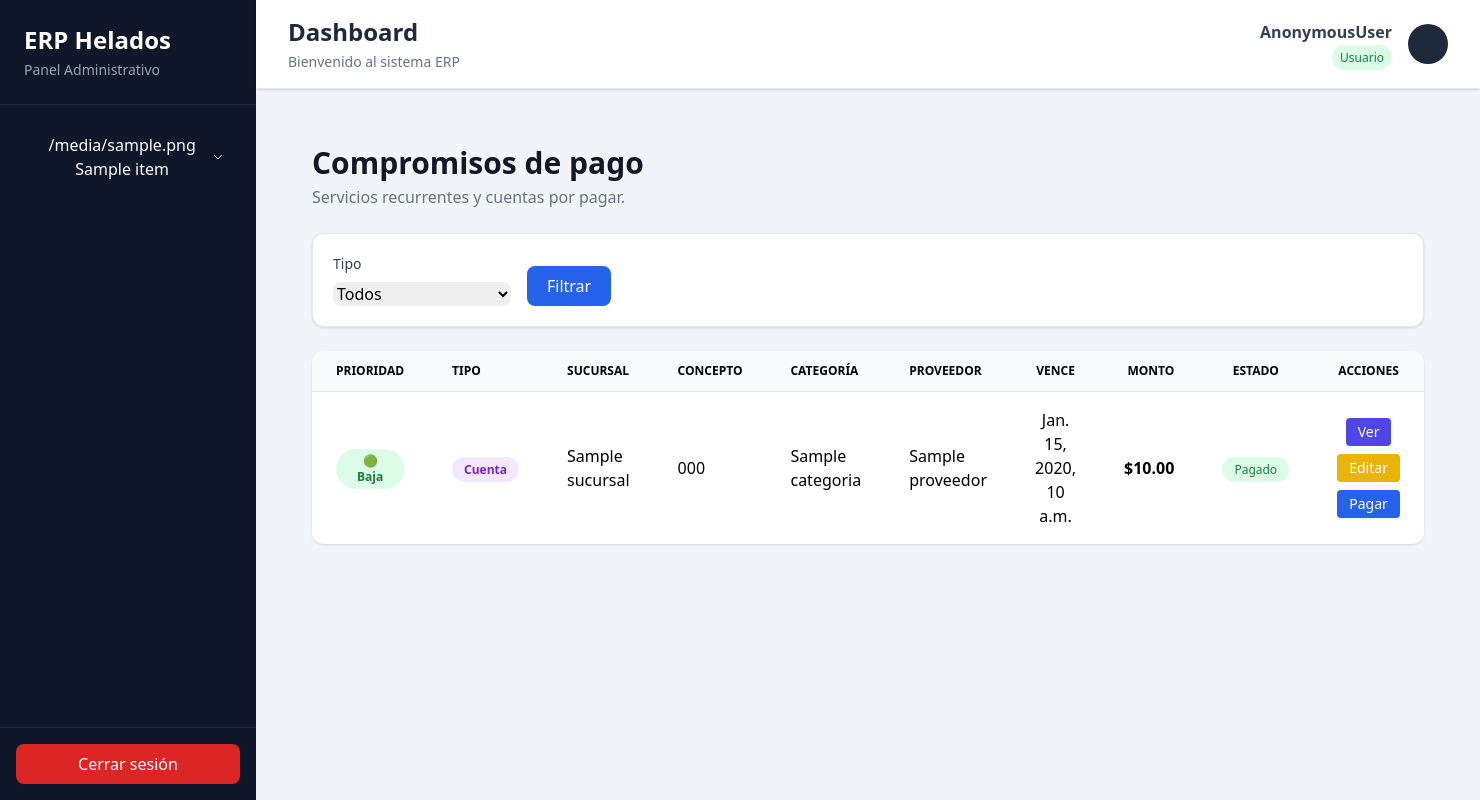
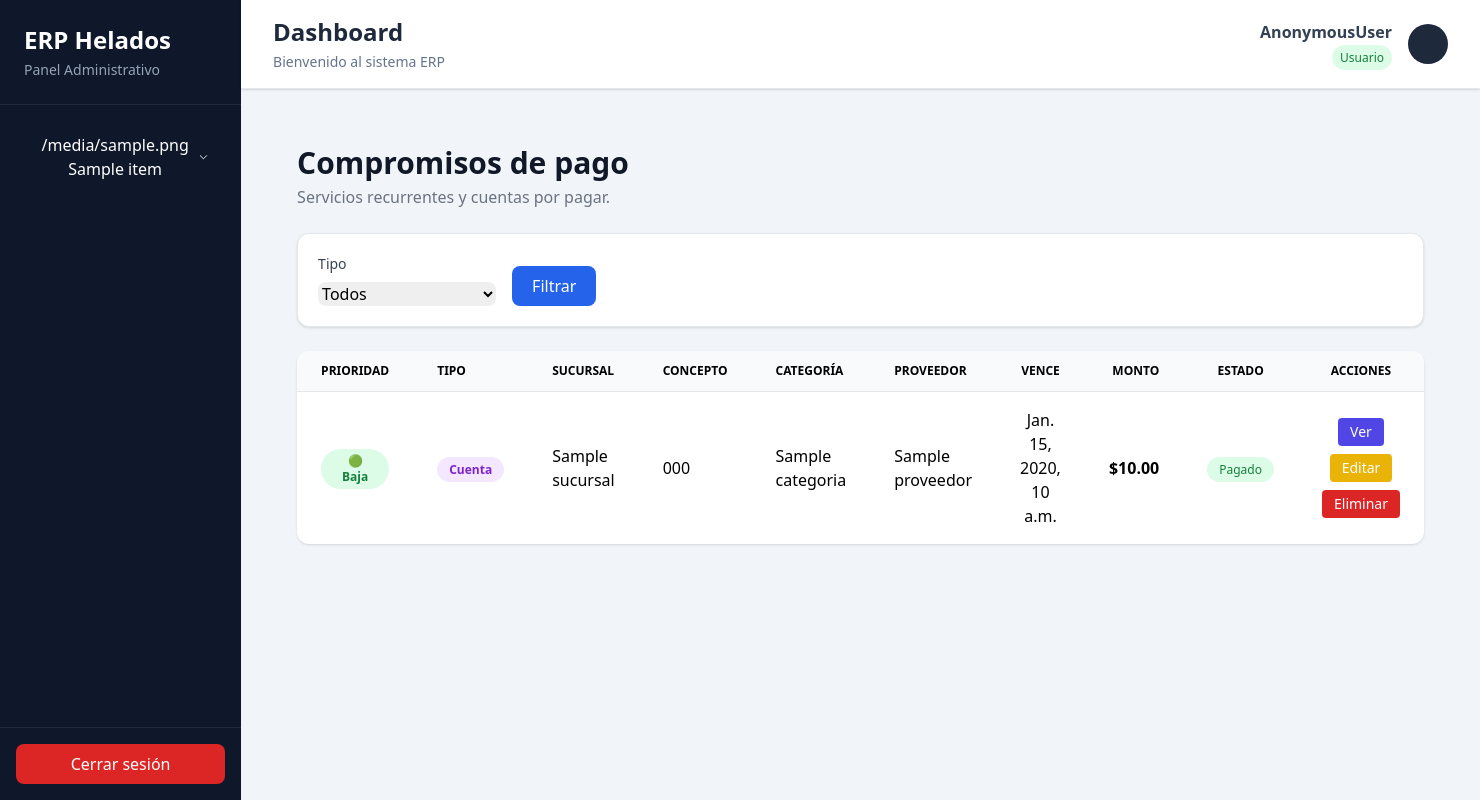
Before and after one commit to Brian2525/helados-admin, a Django app: template apps/servicios/templates/servicios/list.html in a window 1480 px wide. Run offline with Django 3.2, Linux system fonts and the light colour scheme; the template is opened without the code that fills it: most values are stand-ins (such as "Sample title", 1, 10 or a date in 2020); some libraries are stand-ins or nearby versions.

Commit message:
minor fixes monthly payments

```diff
--- a/apps/servicios/templates/servicios/list.html
+++ b/apps/servicios/templates/servicios/list.html
@@ -313,11 +313,10 @@
                                     class="bg-yellow-500 hover:bg-yellow-600 text-white px-3 py-1 rounded text-sm">
                                     Editar
                                 </a>
-
                                 <a
-                                    href="{% url 'compras:cuenta_pagar' compromiso.objeto.id %}"
-                                    class="bg-blue-600 hover:bg-blue-700 text-white px-3 py-1 rounded text-sm">
-                                    Pagar
+                                    href="{% url 'compras:cuenta_delete' compromiso.objeto.id %}"
+                                    class="bg-red-600 hover:bg-red-700 text-white px-3 py-1 rounded text-sm">
+                                    Eliminar
                                 </a>
 
 
```
